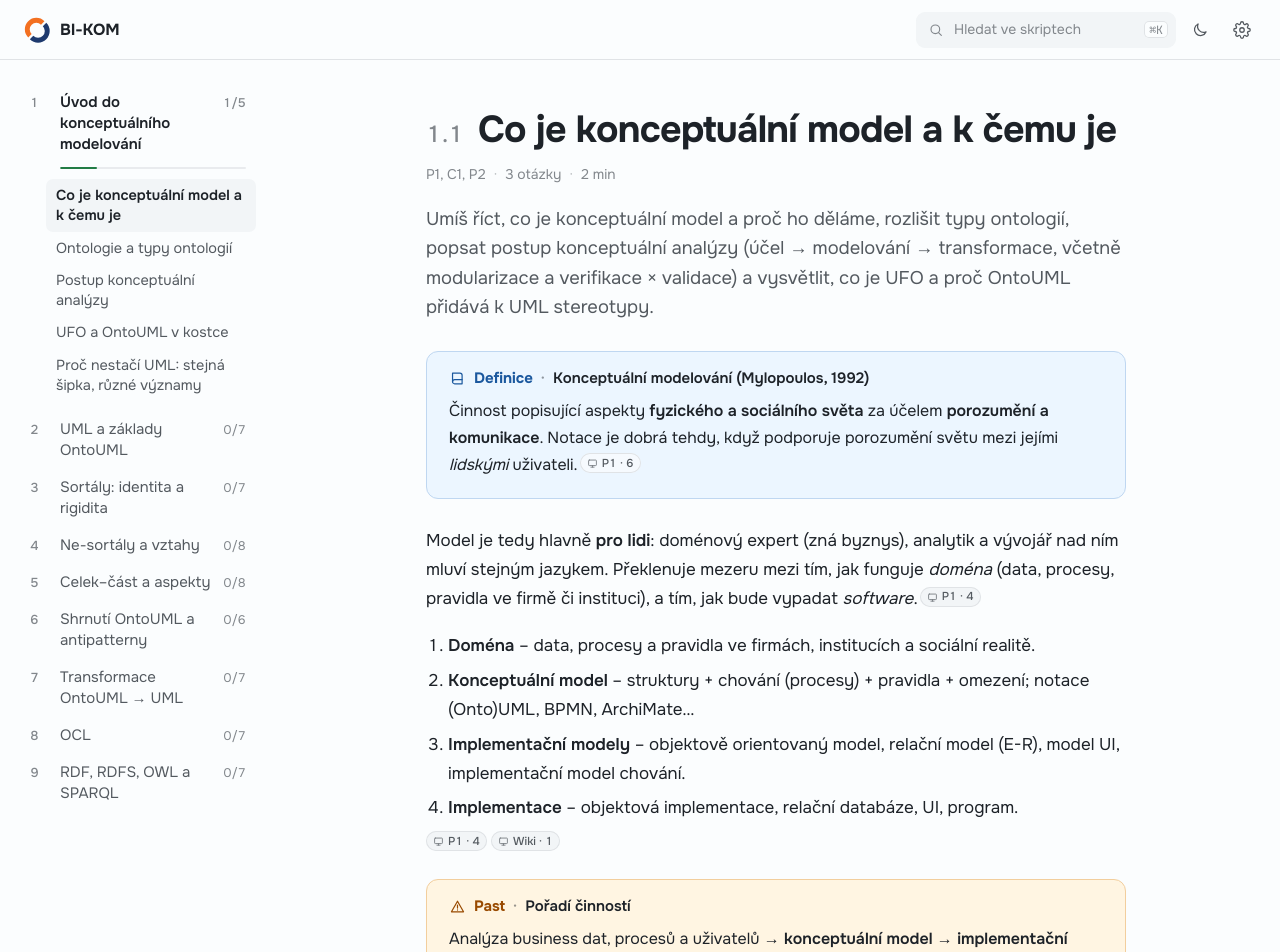
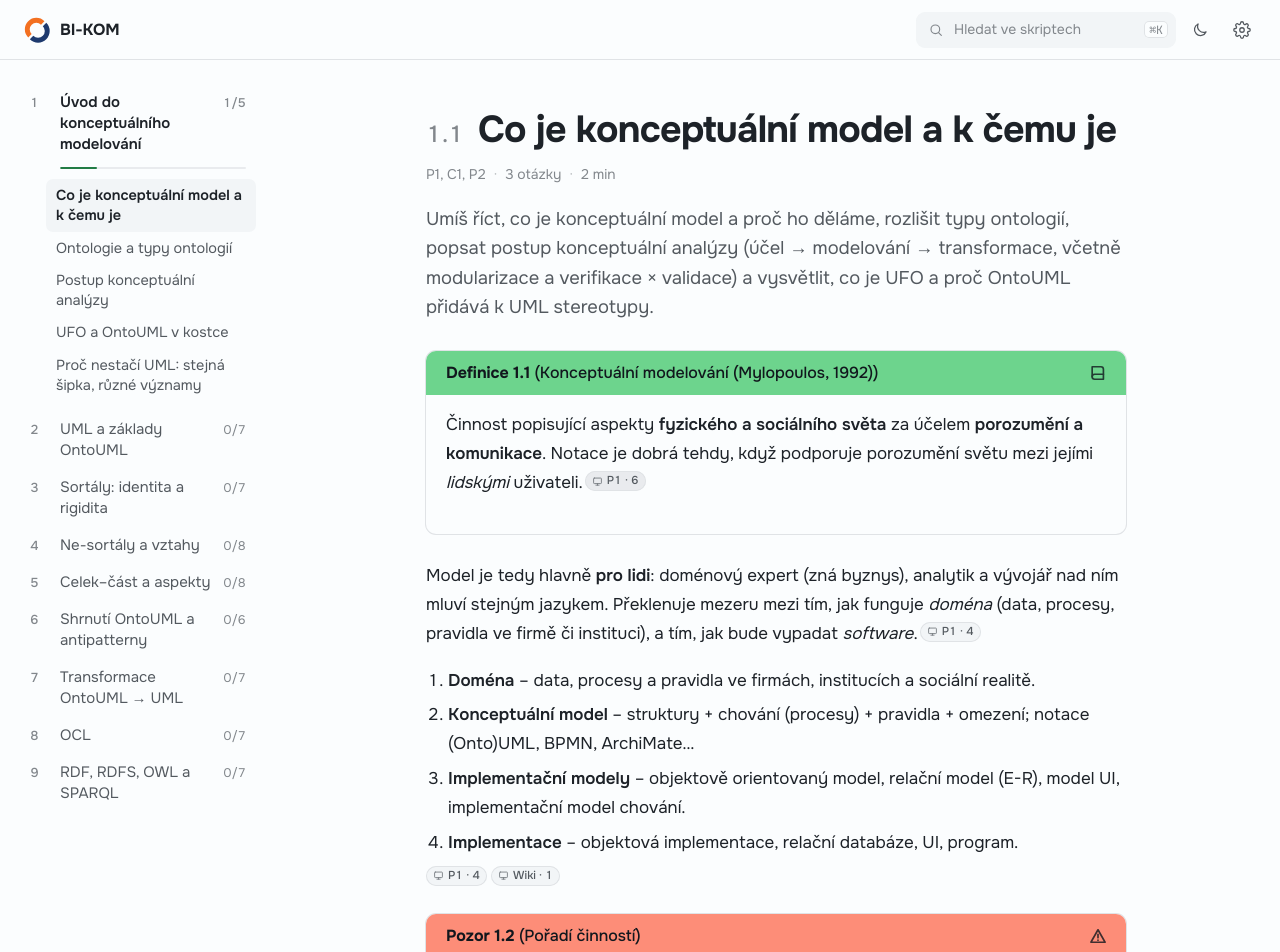
Before and after one commit to skopevoj/bi-skripta, a Next.js app: page /kapitola/1/1 in a window 1280 px wide. Shown: the top 952 px of the page. Built offline with nearby package versions, Linux system fonts and the light colour scheme.

Commit message:
Bloky: barevná hlavička s typem a číslem (definice zelená, pravidlo modrá, příklad žlutá…)

```diff
--- a/src/app/globals.css
+++ b/src/app/globals.css
@@ -159,7 +159,7 @@ h1, h2, h3{ margin: 0; color: var(--ink); letter-spacing: -.02em; }
   white-space: nowrap; font-variant-numeric: tabular-nums; transition: color .15s, background .15s, box-shadow .15s; }
 .cite svg{ width: 11px; height: 11px; stroke-width: 2; opacity: .75; }
 .cite:hover, .cite.on{ color: var(--link); background: var(--link-bg); box-shadow: inset 0 0 0 1px color-mix(in oklch, var(--link) 30%, transparent); }
-.box .cite{ background: color-mix(in oklch, var(--bg) 70%, transparent); }
+.box .cite{ background: var(--bg-3); }
 .box .cite:hover, .box .cite.on{ background: var(--link-bg); }
 .cite.pulse{ animation: pulse 1.2s var(--ease) 2; }
 @keyframes pulse{ 50%{ color: var(--link); background: var(--link-bg); } }
@@ -167,19 +167,23 @@ h1, h2, h3{ margin: 0; color: var(--ink); letter-spacing: -.02em; }
 .srcs .cite{ margin: 0 2px 0 0; }
 
 /* callouts */
-.box{ margin: 28px 0; padding: 16px 22px 20px; border-radius: 12px; border: 1px solid; }
-.box-h{ display: flex; align-items: center; gap: 8px; margin-bottom: 8px; font-size: 15px; line-height: 1.4; }
-.box-h svg{ width: 17px; height: 17px; }
-.box-h b{ font-weight: 650; }
-.box-h span{ color: var(--ink); font-weight: 600; }
-.box-h span::before{ content: "·"; margin-right: 8px; opacity: .45; }
-.box p, .box li, .box .bh{ font-size: 16px; }
-.box p{ margin: 0 0 10px; } .box p:last-child{ margin: 0; }
-.box .code{ margin: 14px 0 4px; background: color-mix(in oklch, var(--bg) 65%, transparent); }
-.def{ background: var(--def-bg); border-color: var(--def-bd); } .def .box-h{ color: var(--def-tt); }
-.rul{ background: var(--rul-bg); border-color: var(--rul-bd); } .rul .box-h{ color: var(--rul-tt); }
-.pst{ background: var(--pst-bg); border-color: var(--pst-bd); } .pst .box-h{ color: var(--pst-tt); }
-.qt{ background: transparent; border-color: var(--line); } .qt .box-h{ color: var(--ink-3); }
+/* callouts: solid coloured header (what it is) + body (what it says) */
+.box{ --cb: oklch(0.86 0.015 250); margin: 28px 0; border-radius: 10px; overflow: hidden; background: var(--bg); box-shadow: 0 0 0 1px var(--line); }
+.box[data-k="definice"]{ --cb: oklch(0.79 0.14 152); }
+.box[data-k="pravidlo"]{ --cb: oklch(0.80 0.11 228); }
+.box[data-k="priklad"]{ --cb: oklch(0.86 0.16 86); }
+.box[data-k="past"]{ --cb: oklch(0.76 0.14 32); }
+.box[data-k="poznamka"]{ --cb: oklch(0.81 0.08 300); }
+.box[data-k="shrnuti"]{ --cb: oklch(0.86 0.015 250); }
+.box-h{ display: flex; align-items: center; gap: 12px; padding: 11px 18px 11px 20px; background: var(--cb); color: oklch(0.2 0.015 250); font-size: 16px; line-height: 1.4; }
+.box-t{ flex: 1; min-width: 0; }
+.box-t b{ font-weight: 680; }
+.box-t span{ font-weight: 500; }
+.box-h svg{ width: 20px; height: 20px; stroke-width: 2; flex: none; opacity: .8; }
+.box-b{ padding: 16px 20px 18px; }
+:root[data-theme="dark"] .box{ background: var(--bg-2); }
+:root[data-theme="dark"] .box-h{ background: color-mix(in oklch, var(--cb) 88%, black); }
+@media (prefers-color-scheme: dark){ :root:not([data-theme="light"]) .box{ background: var(--bg-2); } :root:not([data-theme="light"]) .box-h{ background: color-mix(in oklch, var(--cb) 88%, black); } }
 .qt .code{ background: var(--bg-2); }
 .box :not(pre) > code{ background: color-mix(in oklch, var(--ink) 7%, transparent); }
 .steps{ list-style: none; margin: 4px 0 0; padding: 0; counter-reset: s; display: grid; gap: 10px; }
@@ -487,8 +491,9 @@ a.row:hover .row-t{ color: var(--link); }
   .meta{ margin-bottom: 24px; }
   .anchor > a.hash{ display: none; }
   .q{ padding: 18px 16px 20px; }
-  .box, .lab{ padding: 14px 16px 18px; }
-  .box-h{ flex-wrap: wrap; row-gap: 0; }
+  .lab{ padding: 14px 16px 18px; }
+  .box-h{ padding: 10px 14px 10px 16px; font-size: 15px; }
+  .box-b{ padding: 14px 16px 16px; }
   pre.src{ padding: 14px 16px; font-size: 13px; }
   .code-h{ padding-left: 14px; }
   .next{ flex-direction: column; }
--- a/src/app/kapitola/[n]/[s]/page.tsx
+++ b/src/app/kapitola/[n]/[s]/page.tsx
@@ -2,7 +2,7 @@ import type { Metadata } from 'next'
 import Link from 'next/link'
 import { notFound } from 'next/navigation'
 import type { Question } from '@content/types'
-import { Blocks, tocEntries } from '@/components/Blocks'
+import { Blocks, countCallouts, tocEntries } from '@/components/Blocks'
 import { Toc } from '@/components/Toc'
 import { ReadMarker } from '@/components/ReadMarker'
 import { chapterByNum, chapters, getQuestions, readingMinutes, sectionQuestionIds } from '@/lib/content'
@@ -47,6 +47,7 @@ export default async function SectionPage({ params }: P) {
         : { href: '/testy', title: 'Testy nanečisto' }
 
   const toc = tocEntries(sec.id, sec.blocks)
+  const calloutStart = c.sections.slice(0, si).reduce((n, x) => n + countCallouts(x.blocks), 0)
 
   return (
     <>
@@ -67,7 +68,7 @@ export default async function SectionPage({ params }: P) {
           </p>
           {si === 0 && <p className="lede">{c.summary}</p>}
 
-          <Blocks secId={sec.id} blocks={sec.blocks} qmap={qmap} />
+          <Blocks secId={sec.id} blocks={sec.blocks} qmap={qmap} chapter={c.number} calloutStart={calloutStart} />
 
           <ReadMarker sectionId={sec.id} />
           <nav className="next" aria-label="Sekce">
--- a/src/components/Blocks.tsx
+++ b/src/components/Blocks.tsx
@@ -6,14 +6,17 @@ import { Sources } from './Sources'
 import { Interactive } from './labs/Interactive'
 import { CompareDiagrams, OntoDiagram } from './onto/OntoDiagram'
 
-export const CALLOUT: Record<CalloutKind, { cls: string; icon: IconName; label: string }> = {
-  definice: { cls: 'def', icon: 'book', label: 'Definice' },
-  pravidlo: { cls: 'rul', icon: 'steps', label: 'Pravidlo' },
-  past: { cls: 'pst', icon: 'warn', label: 'Past' },
-  priklad: { cls: 'qt', icon: 'bulb', label: 'Příklad' },
-  poznamka: { cls: 'qt', icon: 'note', label: 'Poznámka' },
-  shrnuti: { cls: 'qt', icon: 'sum', label: 'Shrnutí' },
+export const CALLOUT: Record<CalloutKind, { icon: IconName; label: string }> = {
+  definice: { icon: 'book', label: 'Definice' },
+  pravidlo: { icon: 'steps', label: 'Pravidlo' },
+  past: { icon: 'warn', label: 'Pozor' },
+  priklad: { icon: 'bulb', label: 'Příklad' },
+  poznamka: { icon: 'note', label: 'Poznámka' },
+  shrnuti: { icon: 'sum', label: 'Shrnutí' },
 }
+
+/** Callouts are numbered per chapter (Definice 3.4, Příklad 3.5 …), one counter for all kinds. */
+export const countCallouts = (blocks: Block[]) => blocks.filter((b) => b.kind === 'callout').length
 
 const hasBlockHtml = (html: string) => /<(ul|ol|p|div|table|pre)\b/i.test(html)
 
@@ -24,7 +27,7 @@ export function tocEntries(secId: string, blocks: Block[]): { id: string; title:
   const out: { id: string; title: string }[] = []
   blocks.forEach((b, i) => {
     if (b.kind === 'callout' && (b.type === 'definice' || b.type === 'pravidlo' || b.type === 'past'))
-      out.push({ id: blockId(secId, i), title: b.type === 'past' ? `Past: ${b.title}` : b.title })
+      out.push({ id: blockId(secId, i), title: b.type === "past" ? `Pozor: ${b.title}` : b.title })
     else if (b.kind === 'interactive') out.push({ id: blockId(secId, i), title: b.title || 'Interaktivně' })
     else if ((b.kind === 'diagram' || b.kind === 'compare') && b.title) out.push({ id: blockId(secId, i), title: b.title })
     else if (b.kind === 'quiz') out.push({ id: blockId(secId, i), title: b.title || 'Procvičení' })
@@ -32,7 +35,20 @@ export function tocEntries(secId: string, blocks: Block[]): { id: string; title:
   return out
 }
 
-export function Blocks({ secId, blocks, qmap }: { secId: string; blocks: Block[]; qmap: Record<string, Question> }) {
+export function Blocks({
+  secId,
+  blocks,
+  qmap,
+  chapter,
+  calloutStart = 0,
+}: {
+  secId: string
+  blocks: Block[]
+  qmap: Record<string, Question>
+  chapter?: string
+  calloutStart?: number
+}) {
+  let calloutN = calloutStart
   return (
     <>
       {blocks.map((b, i) => {
@@ -84,13 +100,20 @@ export function Blocks({ secId, blocks, qmap }: { secId: string; blocks: Block[]
           case 'callout': {
             const c = CALLOUT[b.type]
             const block = hasBlockHtml(b.html)
+            calloutN++
             return (
-              <div key={i} id={id} className={`box ${c.cls}`}>
+              <div key={i} id={id} className="box" data-k={b.type}>
                 <div className="box-h">
+                  <span className="box-t">
+                    <b>
+                      {c.label}
+                      {chapter ? ` ${chapter}.${calloutN}` : ''}
+                    </b>
+                    {b.title && <span> ({b.title})</span>}
+                  </span>
                   <Icon name={c.icon} />
-                  <b>{c.label}</b>
-                  <span>{b.title}</span>
                 </div>
+                <div className="box-b">
                   {block ? (
                     <>
                       <div className="bh" dangerouslySetInnerHTML={{ __html: b.html }} />
@@ -108,6 +131,7 @@ export function Blocks({ secId, blocks, qmap }: { secId: string; blocks: Block[]
                       <Sources refs={b.sources} block />
                     </>
                   )}
+                </div>
               </div>
             )
           }
```
Lines whose indentation alone changed are shown as unchanged.
